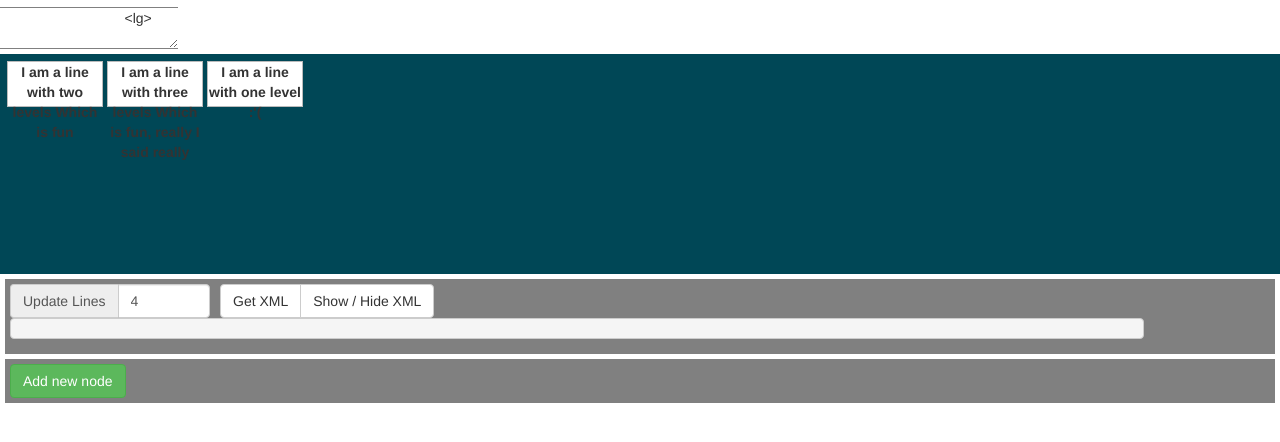
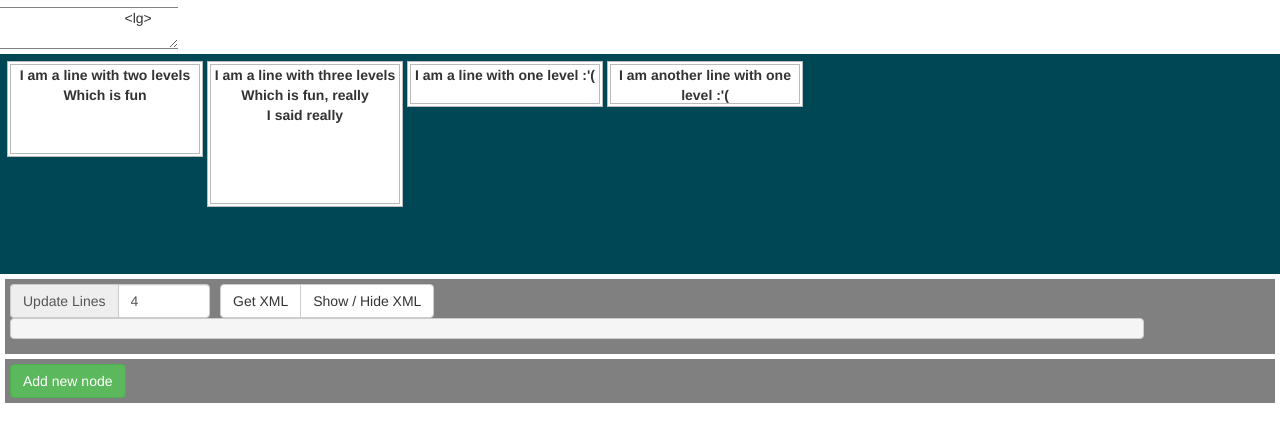
Before and after one commit to PonteIneptique/TEI-Drag-Drop, a website: page example/Hierarchy.html in a window 1280 px wide. Shown: the part 56-498 px from the top of the page. Drawn offline with nearby package versions, Linux system fonts and the light colour scheme.

Commit message:
First integration with Hierarchical Data

```diff
--- a/example/Hierarchy.html
+++ b/example/Hierarchy.html
@@ -68,9 +68,13 @@
 					<l>I am a line with three levels</l>
 					<l>Which is fun, really</l>
 					<l>I said really</l>
+					I am a text node, nobody cares
 				</lg>
 				<lg>
 					<l>I am a line with one level :'(</l>
+				</lg>
+				<lg>
+					<l>I am another line with one level :'(</l>
 				</lg>
 			</textarea>
 			<div class="teidragdrop-toolbar">
@@ -89,7 +93,8 @@
 					$('#textarea').trigger('change');
 				})
 				$("#textarea").teidragdrop({
-					"hierarchical" : true
+					"hierarchical" : true,
+					"blocksWidth" : 2
 				})
 			});
 		</script>
--- a/src/TEI-Drag-Drop.js
+++ b/src/TEI-Drag-Drop.js
@@ -67,7 +67,9 @@
 			"startline" : 1, //Line from which we count
 			"pre" : true, //Append a <pre> in the toolbar if set to true
 			"linestool" : true, //Add a tool to add lines to grid
-			"rowHeight" : 50
+			"rowHeight" : 50,
+			"hierarchical" : false, //Take hierarchical informations from node
+			"blocksWidth" : 1 //Default size for blocks
 		};
 
 
@@ -206,6 +208,8 @@
 				if(block.nodeType !== 3 && indexOf.call(hashes, hash) === -1) {
 					blocks.push(block);
 					hashes.push(hash);
+
+
 				}
 			});
 			this.hashes = hashes;
@@ -217,19 +221,33 @@
 			 */
 			var $block = $("<li />"),
 				$wrapper = $("<div />").html(block),	//Work around for getting proper properties
-				$xy  = this.lastItem(this.grid.find("li").length + 1);
+				$xy  = this.lastItem(this.grid.children("li").length + 1),
+				$inner = $("<div />", { "class" : "inner" });
 
 
 			$block.data("xml-representation", $wrapper.html());
-			$block.append($("<div />", { "class" : "inner" }).text($wrapper.text()));
-			$block.attr("data-w", 1);
-			$block.attr("data-h", 1);
 
+			if(this.settings.hierarchical) {
+				$block.attr("data-h", $(block).find("*").length);
+				$block.append();
+				var $ul = $("<ul />", { "class" : "list-unstyled inner"});
+				$(block).find("*").each(function(index, element) {
+					$ul.append($("<li />", {
+						text : $(element).text()
+					}));
+				});
+				$inner.append($ul);
+
+			} else {
+				$block.attr("data-h", 1);
+				$inner.text($wrapper.text());
+			}
+			$block.attr("data-w", this.settings.blocksWidth);
 			$block.attr("data-x", $xy[0]);
 			$block.attr("data-y", $xy[1]);
 
+			$block.append($inner);
 			//A new item should be added at the end of the list
-
 			this.grid.append($block);
 		},
 		addBlocks : function(list) {
@@ -300,6 +318,10 @@
 			 */
 			var $items = this.getInstance()._items,
 				$rows = {};
+
+			for (var i = this.settings.rows - 1; i >= 0; i--) {
+				$rows[i] = {}
+			};
 			$.each($items, function(index, element) {
 				if(typeof $rows[element.y] === "undefined") { $rows[element.y] = {}; }
 				$rows[element.y][element.x] = element.$element.data("xml-representation");
@@ -355,9 +377,16 @@
 			/*
 			 *		Return the position for a new item, including if $grid is not instantiated
 			 */
+			 //Should use now the grid element size  this.settings.blocksWidth
 			if(typeof this.grid === "undefined" || typeof this.getInstance() === "undefined" || typeof this.getInstance()._items === "undefined" ) {
 				if(typeof items === "number") {
-					return [items - 1, 0];
+					var x;
+					if(items === 1) {
+						x = items - 1; // items = length of children
+					} else {
+						x = (items - 1 ) * this.settings.blocksWidth ;
+					}
+					return [x, 0];
 				} else {
 					return false;
 				}
```
Also changed, not shown: dist/TEI-Drag-Drop.css.
